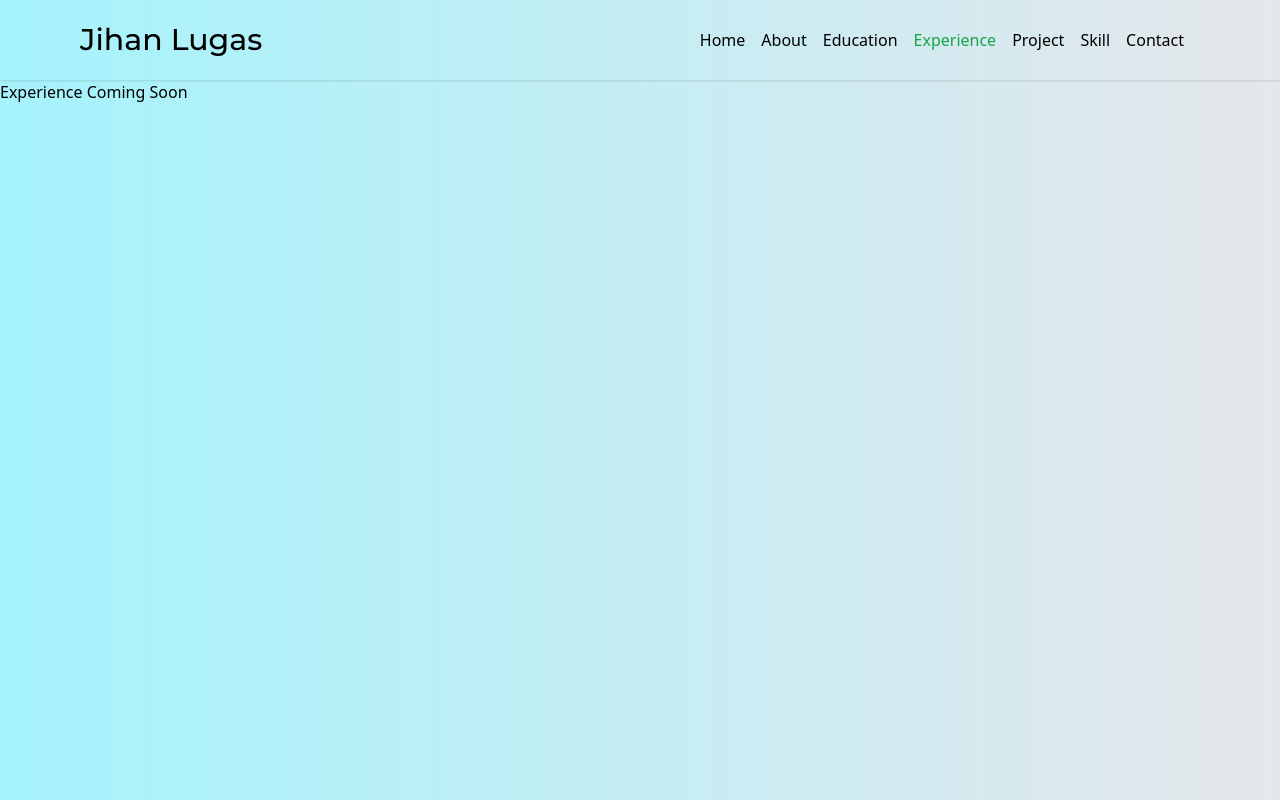
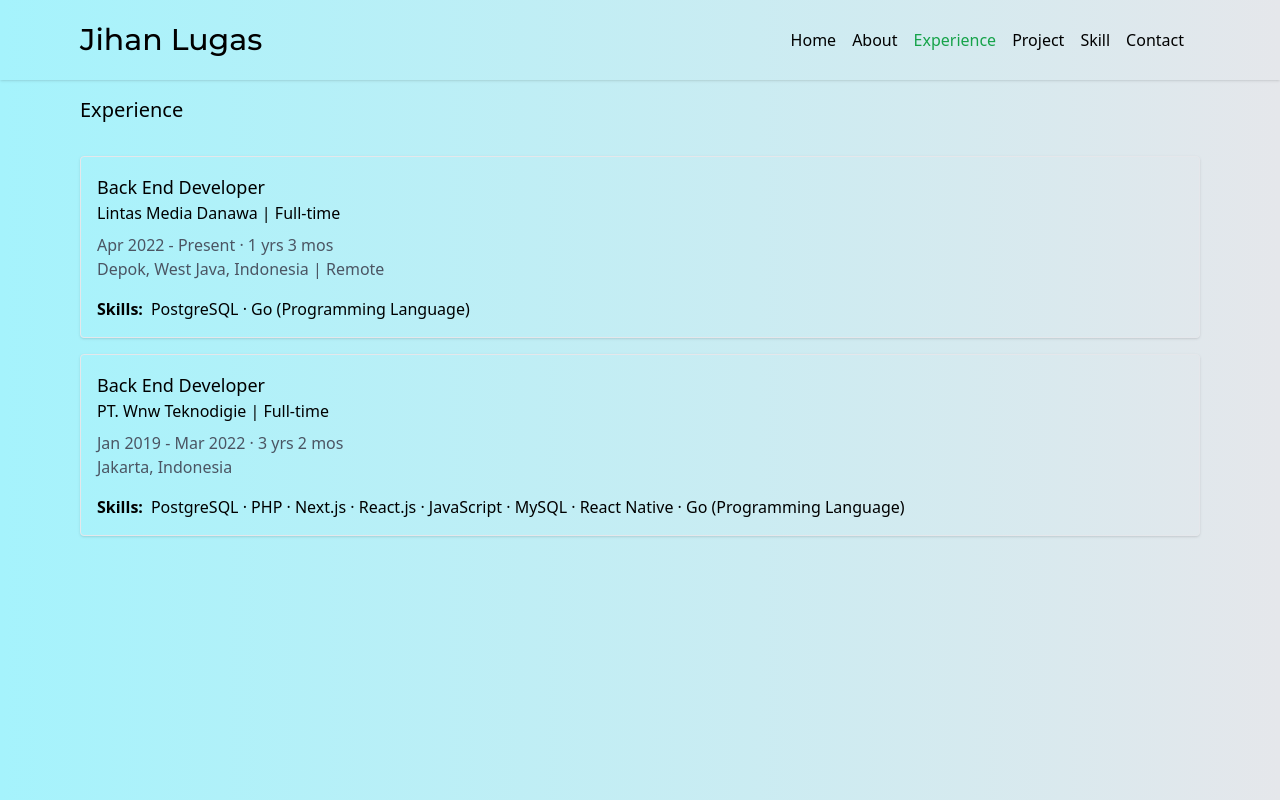
Before and after one commit to jihanlugas/web-portfolio-2, a Next.js app: page /experience in a window 1280 px wide. Built offline with nearby package versions, Linux system fonts and the light colour scheme.

Commit message:
Experience

```diff
--- a/package.json
+++ b/package.json
@@ -15,6 +15,7 @@
     "autoprefixer": "10.4.14",
     "eslint": "8.44.0",
     "eslint-config-next": "13.4.8",
+    "moment": "^2.29.4",
     "next": "13.4.8",
     "postcss": "8.4.24",
     "react": "18.2.0",
--- a/src/components/layout/header.tsx
+++ b/src/components/layout/header.tsx
@@ -19,10 +19,10 @@ const menu = {
       name: "About",
       path: "/about",
     },
-    {
-      name: "Education",
-      path: "/education",
-    },
+    // {
+    //   name: "Education",
+    //   path: "/education",
+    // },
     {
       name: "Experience",
       path: "/experience",
--- a/src/pages/experience.tsx
+++ b/src/pages/experience.tsx
@@ -1,5 +1,6 @@
 import Main from '@/components/layout/main';
 import PageWithLayoutType from '@/types/layout';
+import { dateDiff, displayDate } from '@/utils/formater';
 import { NextPage } from 'next/types';
 
 type Props = {
@@ -8,9 +9,50 @@ type Props = {
 
 
 const Experience: NextPage<Props> = ({ children }) => {
+
+  const lmdStart = new Date('2022-04-04')
+  const lmdEnd = new Date()
+
+  const wnwStart = new Date('2019-01-07')
+  const wnwEnd = new Date('2022-03-15')
+
+  console.log('wnwStart ', wnwStart)
+
   return (
     <>
-      <div>Experience Coming Soon</div>
+      <div>
+        <div className="flex justify-center">
+          <div className='w-full max-w-6xl'>
+            <div className="p-4">
+              <h3>Experience</h3>
+            </div>
+            <div className="grid grid-cols-1 gap-4 p-4">
+              <div className='shadow border rounded p-4'>
+                <div className='mb-2'>
+                  <div className='text-lg'>{'Back End Developer'}</div>
+                  <div className=''>{'Lintas Media Danawa | Full-time'}</div>
+                </div>
+                <div className='text-gray-600 mb-4'>
+                  <div>{displayDate(lmdStart, 'MMM YYYY') + ' - ' + ' Present ' + ' · ' + dateDiff(lmdStart, lmdEnd)}</div>
+                  <div>{'Depok, West Java, Indonesia | Remote'}</div>
+                </div>
+                <div><strong className='mr-2'>Skills:</strong>{'PostgreSQL · Go (Programming Language)'}</div>
+              </div>
+              <div className='shadow border rounded p-4'>
+                <div className='mb-2'>
+                  <div className='text-lg'>{'Back End Developer'}</div>
+                  <div className=''>{'PT. Wnw Teknodigie | Full-time'}</div>
+                </div>
+                <div className='text-gray-600 mb-4'>
+                  <div>{displayDate(wnwStart, 'MMM YYYY') + ' - ' + displayDate(wnwEnd, 'MMM YYYY') + ' · ' + dateDiff(wnwStart, wnwEnd)}</div>
+                  <div>{'Jakarta, Indonesia'}</div>
+                </div>
+                <div><strong className='mr-2'>Skills:</strong>{'PostgreSQL · PHP · Next.js · React.js · JavaScript · MySQL · React Native · Go (Programming Language)'}</div>
+              </div>
+            </div>
+          </div>
+        </div>
+      </div>
     </>
   )
 }
--- a/src/pages/index.tsx
+++ b/src/pages/index.tsx
@@ -22,10 +22,10 @@ const menu = {
       name: "About",
       path: "/about",
     },
-    {
-      name: "Education",
-      path: "/education",
-    },
+    // {
+    //   name: "Education",
+    //   path: "/education",
+    // },
     {
       name: "Experience",
       path: "/experience",
--- /dev/null
+++ b/src/utils/formater.ts
@@ -0,0 +1,35 @@
+import moment from 'moment';
+
+export const displayDate = (value, format = 'DD MMM YYYY') => {
+  if (value != null) {
+    return moment(value).format(format);
+  } else {
+    return '';
+  }
+};
+
+export const displayTIme = (value, format = 'HH:mm') => {
+  if (value != null) {
+    return moment(value).format(format);
+  } else {
+    return '';
+  }
+};
+
+export const displayDateTime = (value, format = 'DD MMM YYYY HH:mm') => {
+  if (value != null) {
+    return moment(value).format(format);
+  } else {
+    return '';
+  }
+};
+
+export const dateDiff = (start, end) => {
+  var dateStart = moment(start)
+  var dateEnd = moment(end)
+
+  var diffYear = dateEnd.diff(dateStart, 'years')
+  var diffMonth = dateEnd.diff(dateStart, 'months')
+
+  return diffYear + ' yrs ' + diffMonth % 12 + ' mos'
+}
```
Also changed, not shown: 1 other file (tests, documents, lock files or other folders).
